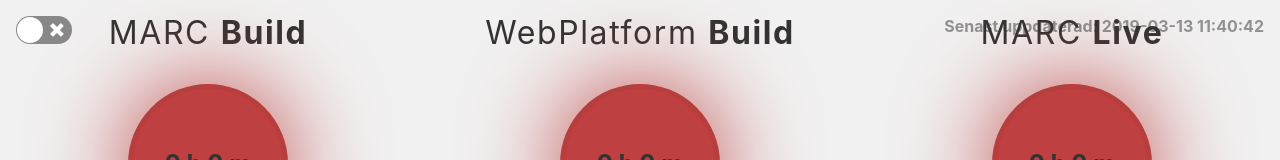
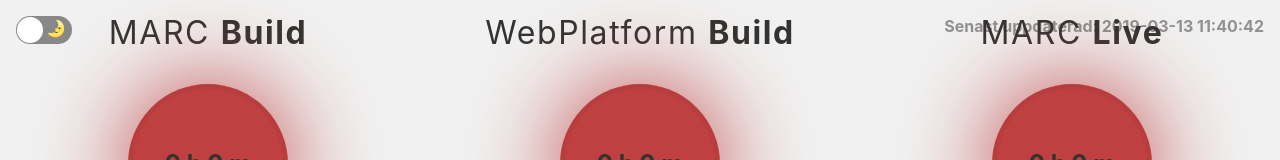
Before and after one commit to jesperorb-caspeco/status-dashboard, a React (Create React App) app: page / in a window 1280 px wide. Shown: the top 160 px of the page. Built offline with nearby package versions, Linux system fonts and the light colour scheme; no server answers.

Commit message:
That's a nice button

```diff
--- a/src/components/app/App.tsx
+++ b/src/components/app/App.tsx
@@ -45,7 +45,7 @@
   private setTheme = (checked: boolean): void => {
     let bg = "#f1f1f1";
     let text = "#333333";
-    if (checked) {
+    if (!checked) {
       bg = "#333333";
       text = "#f1f1f1";
     }
@@ -76,6 +76,8 @@
   };
 
   render() {
+    const checked = <div style={{ paddingTop: 2, paddingLeft: 4 }}>🌝</div>;
+    const unchecked = <div style={{paddingTop: 2, paddingLeft: 4 }}>🌛</div>;
     return (
       <div className="app">
         <div className="last-updated">
@@ -83,7 +85,7 @@
           {this.state.lastUpdated && this.state.lastUpdated.toLocaleString("sv-SE")}
         </div>
         <div className="toggle-switch">
-          <Switch onChange={this.handleChange} checked={this.state.checked} />
+          <Switch onColor="#80adfa" checkedIcon={checked} uncheckedIcon={unchecked} onChange={this.handleChange} checked={this.state.checked} />
         </div>
         {this.renderStatuses(this.state.statuses)}
       </div>
```
Also changed, not shown: src/components/statusLight/StatusLight.tsx (line endings or trailing spaces).
